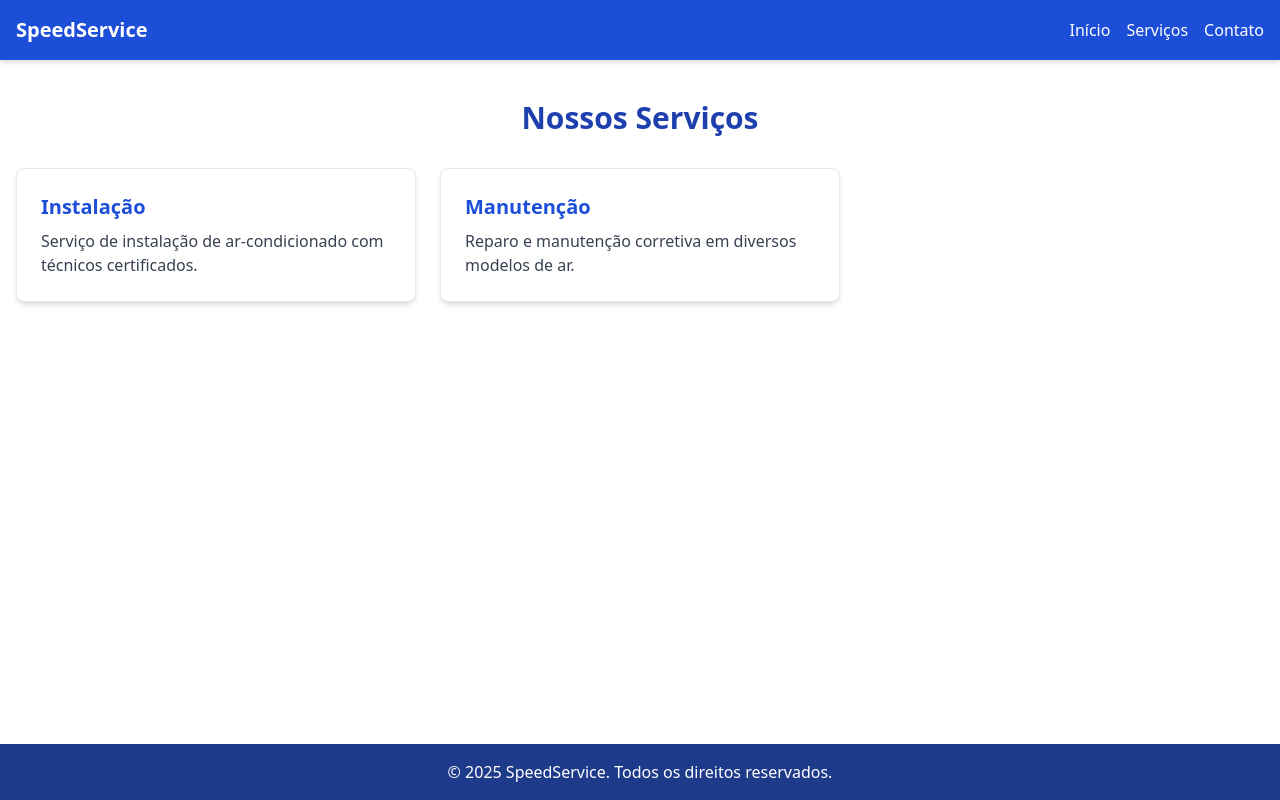
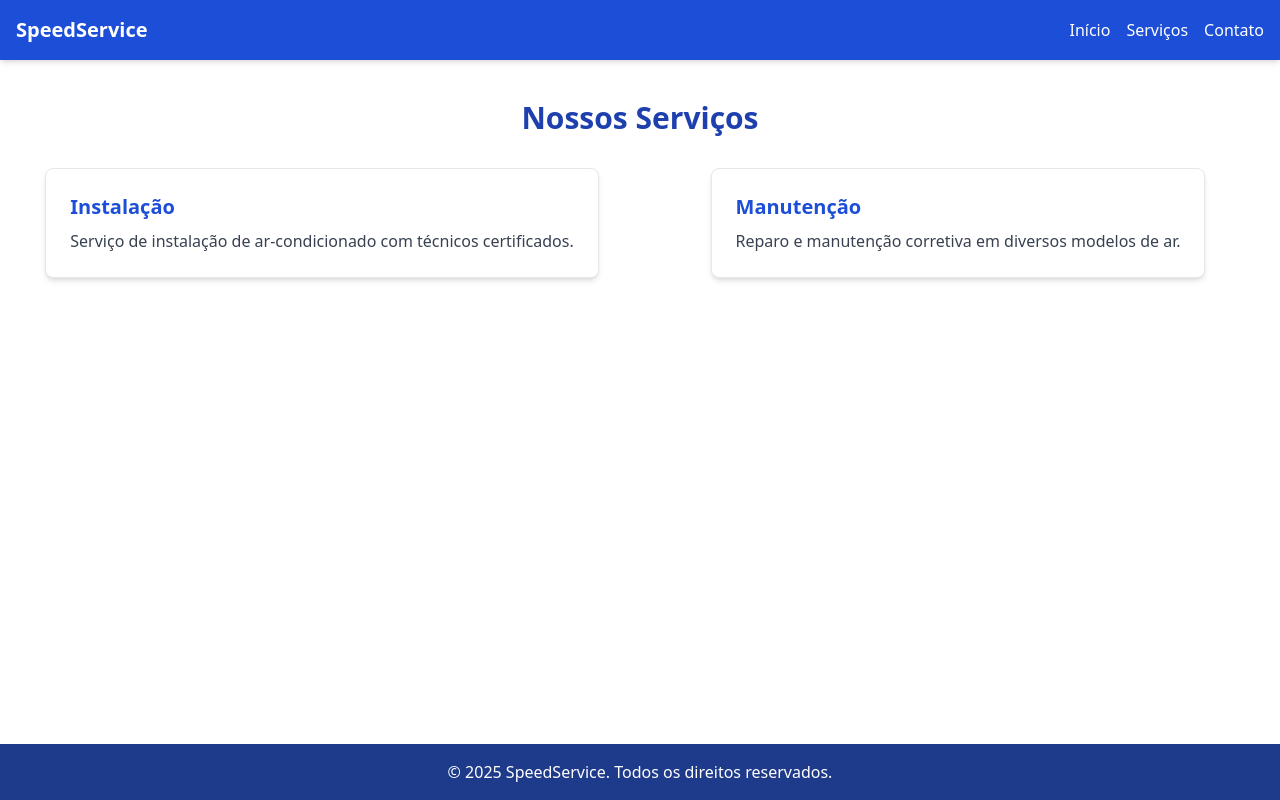
Before and after one commit to AmaranteWellington/Site-SpeedService, a React (Create React App) app: page / in a window 1280 px wide. Built offline with nearby package versions, Linux system fonts and the light colour scheme.

Commit message:
fix: centralização dos cards de serviço na Home com flexbox

```diff
--- a/src/pages/Home.jsx
+++ b/src/pages/Home.jsx
@@ -6,7 +6,7 @@
       <h2 className="text-3xl font-bold text-center text-blue-800 mb-8">
         Nossos Serviços
       </h2>
-      <div className="grid grid-cols-1 md:grid-cols-3 gap-6">
+      <div className="grid grid-cols-1 md:grid-cols-2 gap-6 justify-items-center">
         <ServiceCard
           title="Instalação"
           description="Serviço de instalação de ar-condicionado com técnicos certificados."
```
